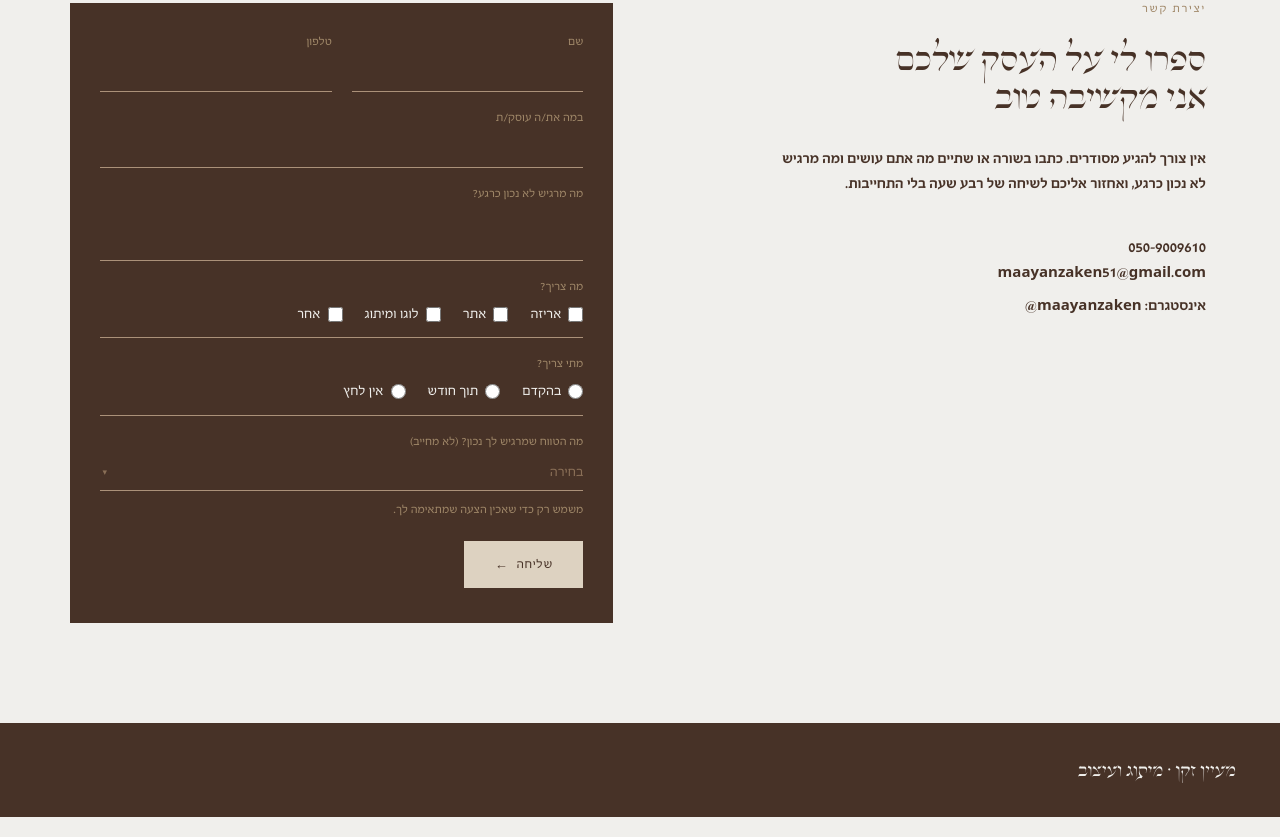
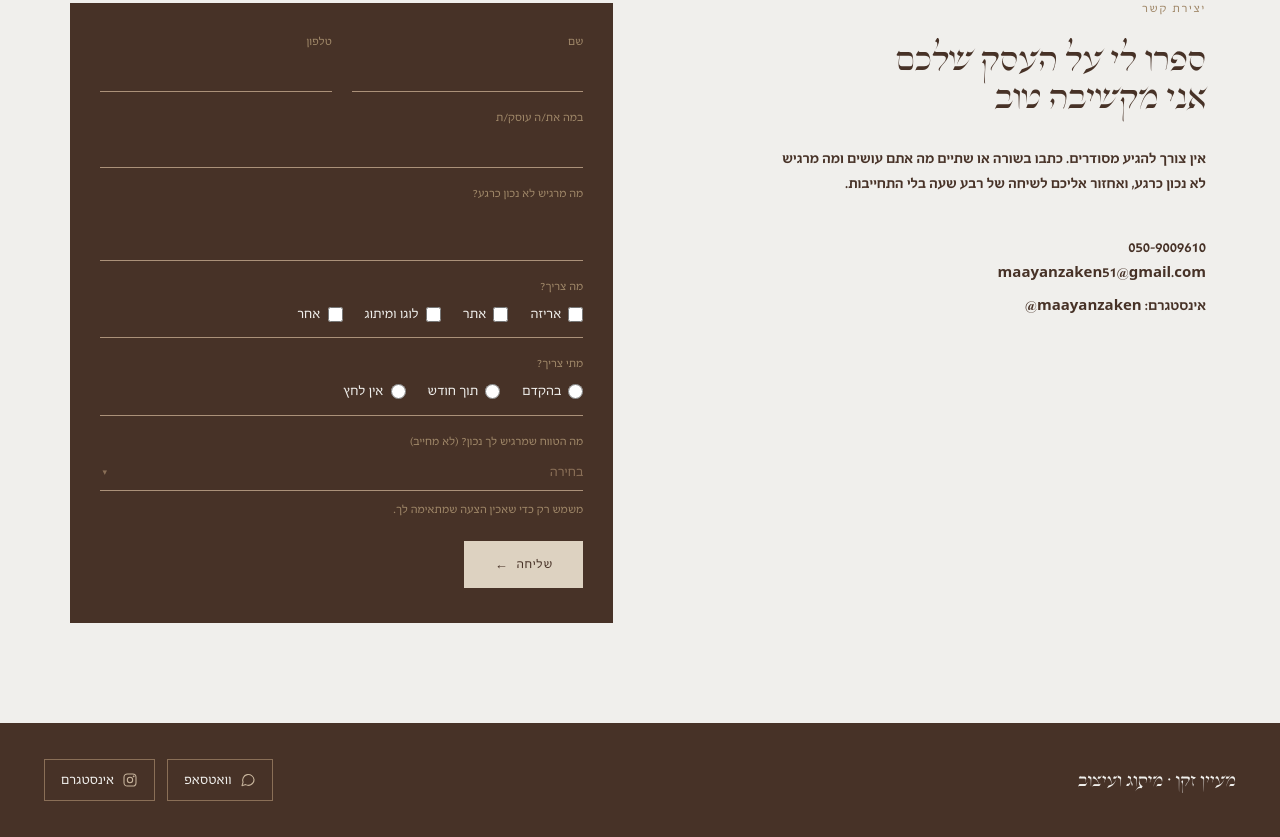
Before and after one commit to maayanzaken/maayan-zaken-site, a plain HTML site: page index.html in a window 1280 px wide. Shown: the part 5446-6283 px from the top of the page. Drawn offline with Linux system fonts and the light colour scheme.

Commit message:
Footer: WhatsApp and Instagram links
Co-Authored-By: Claude Opus 5.5 <noreply@anthropic.com>
Claude-Session: https://claude.ai/code/session_01MP8kiuWAE5bb4AJUm3vKax

```diff
--- a/index.html
+++ b/index.html
@@ -805,6 +805,10 @@ a:hover{color:#8a6f57}
   <footer style="background:#473227;color:#c7b49c">
     <div style="max-width:1280px;margin:0 auto;padding:36px clamp(18px,4vw,44px);display:flex;flex-wrap:wrap;align-items:center;justify-content:space-between;gap:20px;font-size:13px">
       <span style="font-family:'TreeOfKnowledge',serif;font-size:20px;color:#f0efec">מעיין זקן · מיתוג ועיצוב</span>
+      <nav aria-label="רשתות חברתיות" style="display:flex;flex-wrap:wrap;gap:12px">
+        <a href="https://wa.me/972509009610" target="_blank" rel="noopener" style="display:inline-flex;align-items:center;gap:8px;height:40px;padding:0 16px;border:1px solid #8a6f57;color:#f0efec;font-size:14px;text-decoration:none" style-hover="background:#5a4234"><svg aria-hidden="true" width="16" height="16" viewBox="0 0 24 24" fill="none" stroke="#c7b49c" stroke-width="1.6" stroke-linecap="round" stroke-linejoin="round"><path d="M21 11.5a8.5 8.5 0 0 1-12.6 7.4L3 20.5l1.6-5.2A8.5 8.5 0 1 1 21 11.5z"/></svg>וואטסאפ</a>
+        <a href="https://instagram.com/maayanzaken" target="_blank" rel="noopener" style="display:inline-flex;align-items:center;gap:8px;height:40px;padding:0 16px;border:1px solid #8a6f57;color:#f0efec;font-size:14px;text-decoration:none" style-hover="background:#5a4234"><svg aria-hidden="true" width="16" height="16" viewBox="0 0 24 24" fill="none" stroke="#c7b49c" stroke-width="1.6" stroke-linecap="round" stroke-linejoin="round"><rect x="3" y="3" width="18" height="18" rx="5"/><circle cx="12" cy="12" r="4"/><circle cx="17.5" cy="6.5" r="0.6" fill="#c7b49c"/></svg>אינסטגרם</a>
+      </nav>
     </div>
   </footer>
 </div>
```
